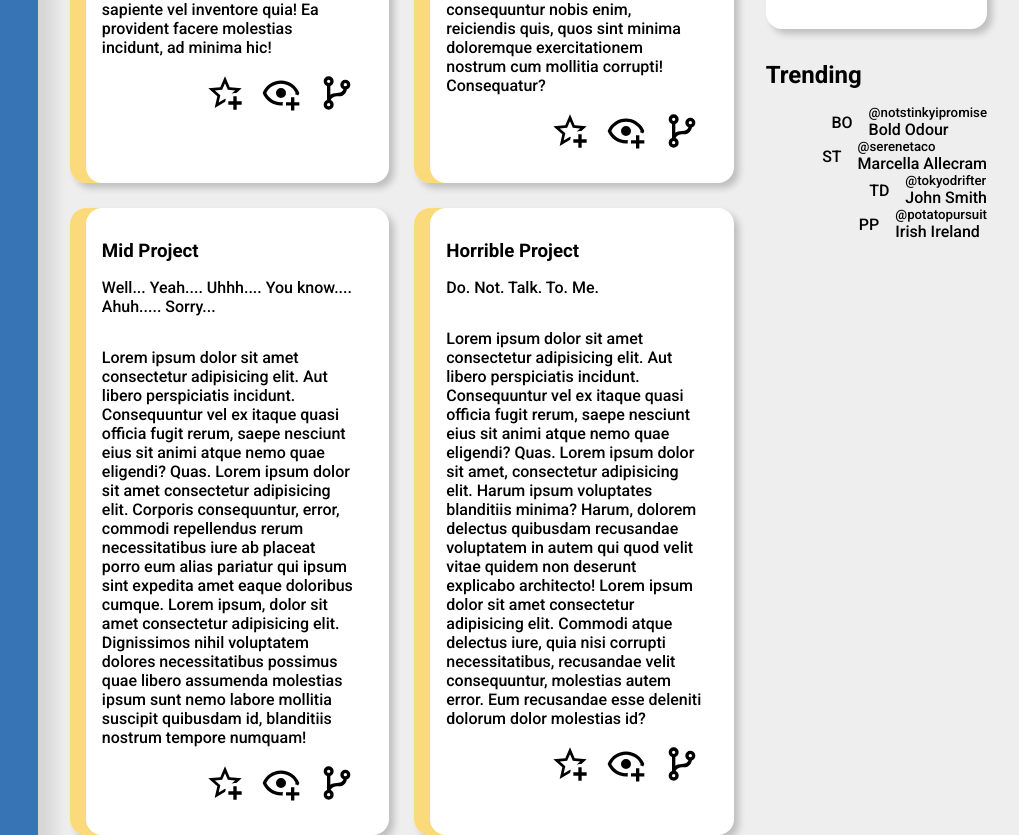
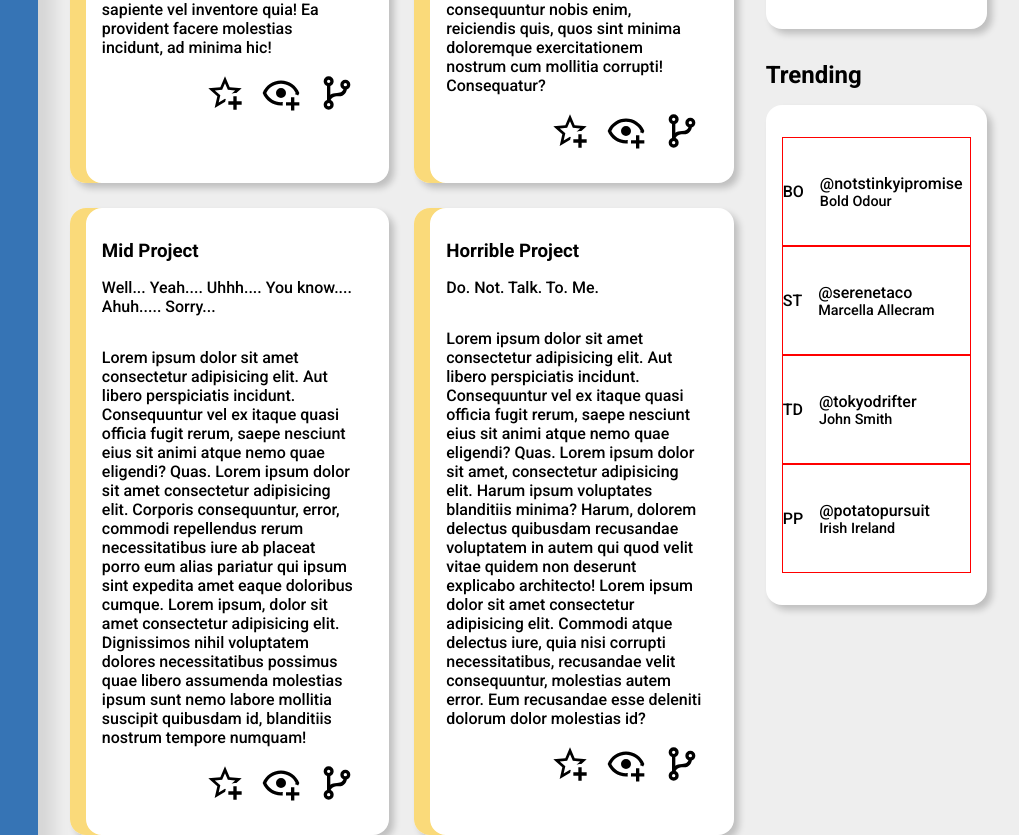
Before and after one commit to jmagali/odin-dashboard, a plain HTML site: page index.html in a window 1280 px wide. Shown: the part 1396-2231 px from the top of the page, without its empty margins (261-1280 px from the left). Drawn offline with Linux system fonts and the light colour scheme.

Commit message:
Style trending text

```diff
--- a/styles.css
+++ b/styles.css
@@ -265,7 +265,8 @@ h4,
     margin-bottom: 1em;
 }
 
-.announcements-container {
+.announcements-container,
+.trending-container {
     background-color: var(--filler);
     padding: 2em 1em;
     border-radius: 1em;
@@ -274,6 +275,9 @@ h4,
 
     display: flex;
     flex-direction: column;
+}
+
+.announcements-container {
     justify-content: space-evenly;
     text-align: left;
 }
@@ -281,6 +285,25 @@ h4,
 .announcements-container p:not(:nth-child(3)) {
     border-bottom: 2px solid var(--body);
     padding-bottom: 1em;
+}
+
+.trending-container {
+    justify-content: space-between;
+}
+
+.profile-container {
+    border: 1px solid red;
+    display: flex;
+    justify-content: start;
+}
+
+h5,
+.small-profile {
+    font-size: 1em;
+}
+
+h5 + p {
+    font-size: 0.9em;
 }
 
 /* IMAGES */
```
